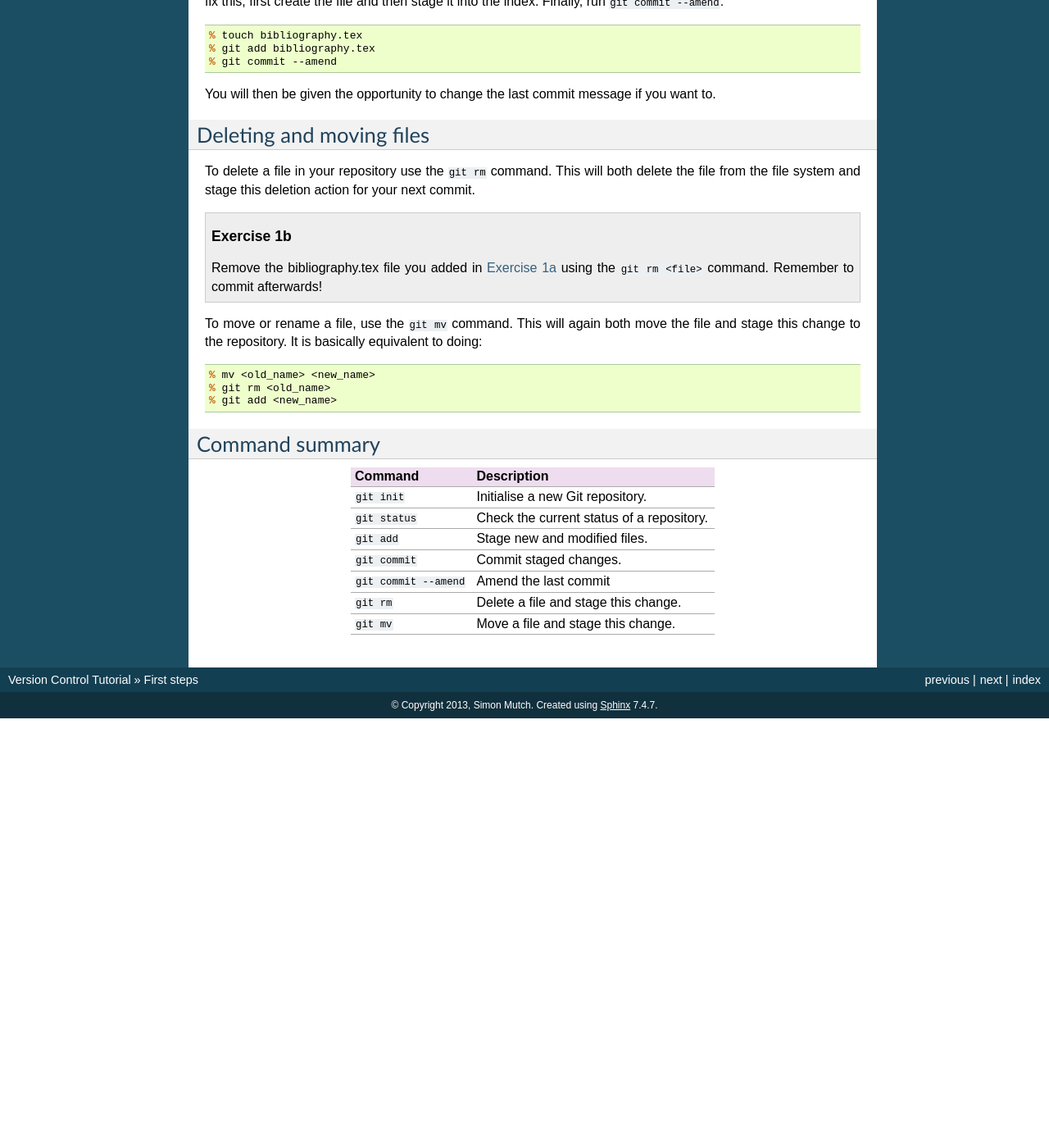
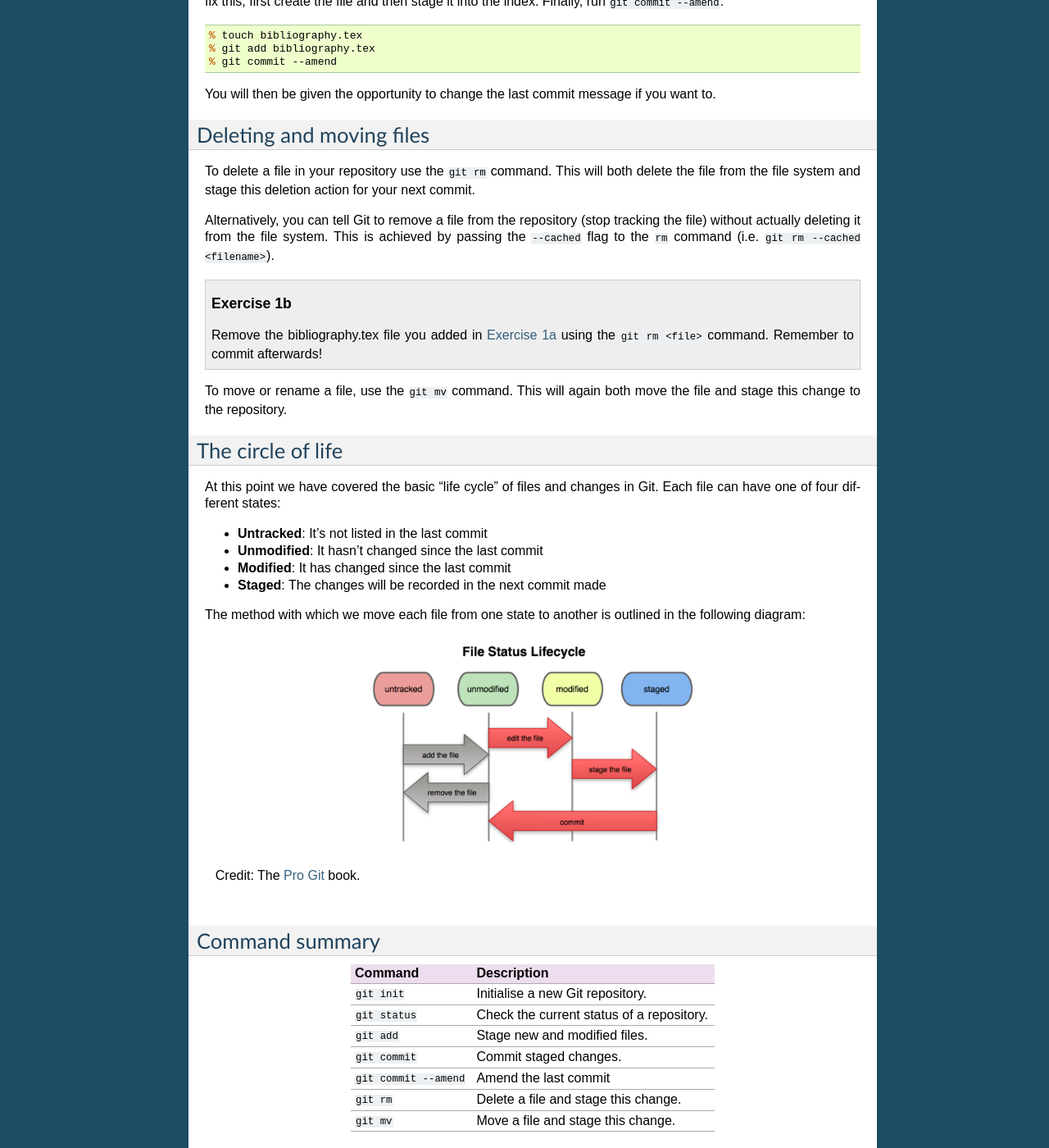
Before and after one commit to AstroinformaticsAU/VersionControlTutorial, a Sphinx documentation site: the page built from source/pages/1-firststeps.rst, in a window 1280 px wide and 1400 px high, scrolled down 3721 px. Shown: the whole window at 82% size. Built offline with Sphinx 7.4.7, drawn with Linux system fonts in a browser that asks for light colours; before the commit the page ends 4597 px from its top, so only the background shows below that.

Commit message:
Add life cycle section and clean up rm/mv section.

```diff
--- a/source/pages/1-firststeps.rst
+++ b/source/pages/1-firststeps.rst
@@ -224,6 +224,7 @@ under the category of "Changes to be committed".
     ``appendix.tex``.
 
 
+
 Dealing with mistakes
 ---------------------
 
@@ -250,6 +251,11 @@ To delete a file in your repository use the ``git rm`` command.  This will both
 delete the file from the file system and stage this deletion action for your
 next commit.
 
+Alternatively, you can tell Git to remove a file from the repository (stop
+tracking the file) without actually deleting it from the file system.  This is
+achieved by passing the ``--cached`` flag to the ``rm`` command (i.e. ``git rm
+--cached <filename>``).
+
 .. topic:: Exercise 1b
 
     Remove the bibliography.tex file you added in :ref:`Exercise
@@ -257,12 +263,30 @@ next commit.
     afterwards!
 
 To move or rename a file, use the ``git mv`` command.  This will again both move
-the file and stage this change to the repository.  It is basically equivalent to
-doing::
+the file and stage this change to the repository.
 
-    % mv <old_name> <new_name>
-    % git rm <old_name>
-    % git add <new_name>
+
+The circle of life
+------------------
+
+At this point we have covered the basic "life cycle" of files and changes in
+Git.  Each file can have one of four different states:
+
+- **Untracked**: It's not listed in the last commit
+- **Unmodified**: It hasn't changed since the last commit
+- **Modified**: It has changed since the last commit
+- **Staged**: The changes will be recorded in the next commit made
+
+The method with which we move each file from one state to another is outlined in
+the following diagram:
+
+.. figure:: /_static/file-lifecycle.png
+   :align: center
+   :width: 50%
+
+   Credit: The `Pro Git
+   <http://git-scm.com/book/en/Git-Basics-Recording-Changes-to-the-Repository>`_
+   book.
 
 
 Command summary
```
Also changed, not shown: outline.md (+1 -1 lines), source/_static/file-lifecycle.png (added).
